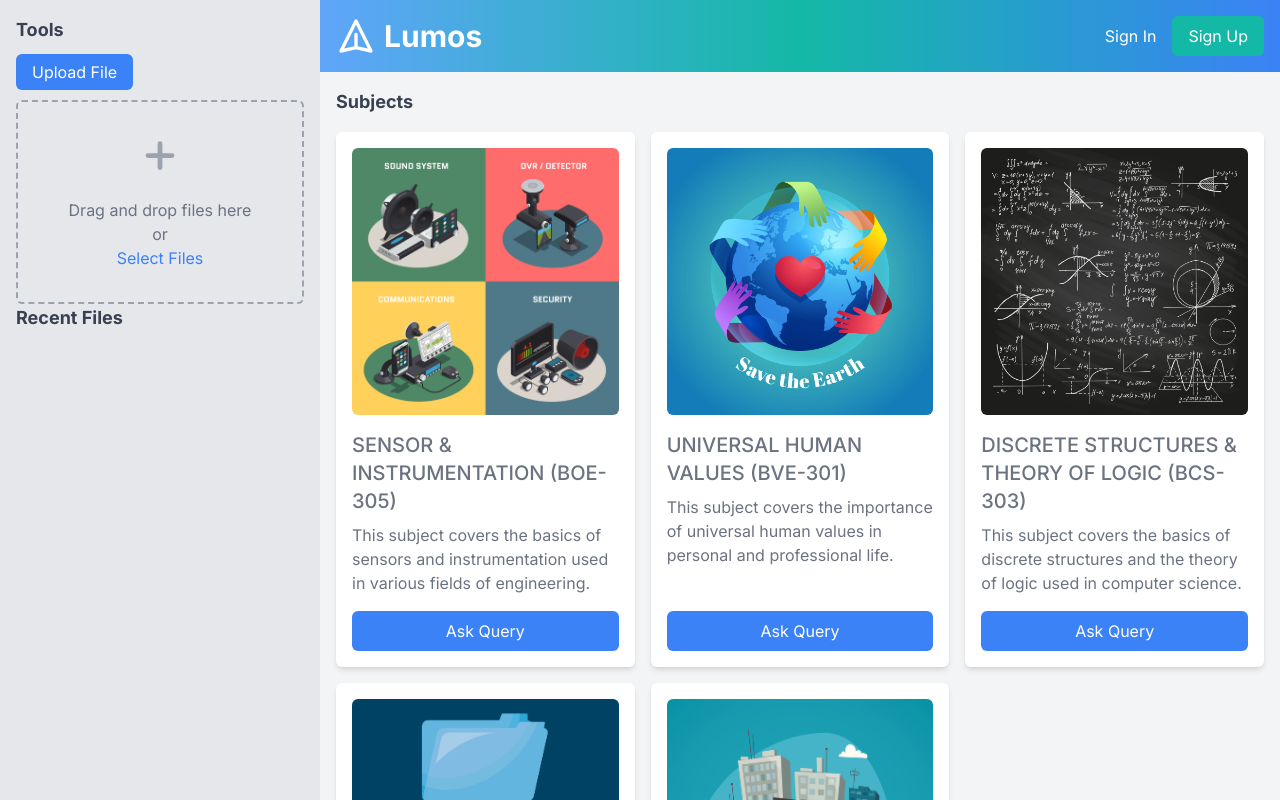
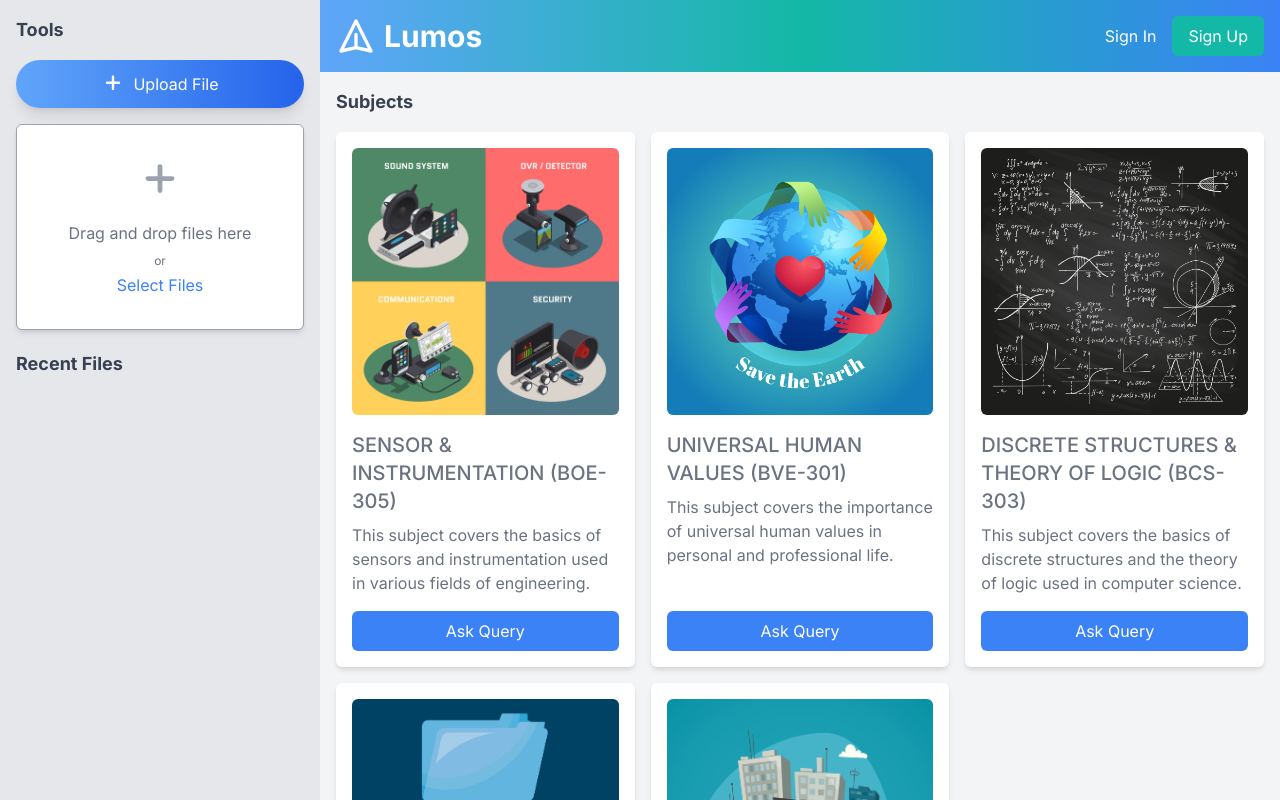
Before and after one commit to codecShivam/LUMOS_frontend, a Next.js app: page / in a window 1280 px wide. Shown: the top 800 px of the page. Built offline with nearby package versions, Linux system fonts and the light colour scheme.

Commit message:
improve leftSidebar styling

```diff
--- a/components/LeftSidebar.tsx
+++ b/components/LeftSidebar.tsx
@@ -34,7 +34,6 @@ export const LeftSidebar = () => {
     };
 
     const handleFileOpen = (fileUrl: string) => {
-        // Open the file using window.open
         window.open(fileUrl);
     };
 
@@ -44,8 +43,21 @@ export const LeftSidebar = () => {
             <div className="mb-4">
                 <label
                     htmlFor="file-input"
-                    className="bg-blue-500 text-white py-2 px-4 rounded-md w-full cursor-pointer"
+                    className="bg-gradient-to-r from-blue-400 to-blue-600 text-white py-3 px-6 rounded-full w-full cursor-pointer shadow-lg hover:from-blue-500 hover:to-blue-700 hover:text-white transition duration-300 flex items-center justify-center"
                 >
+
+                    <svg
+                        xmlns="http://www.w3.org/2000/svg"
+                        className="h-6 w-6 mr-2 text-white"
+                        viewBox="0 0 20 20"
+                        fill="currentColor"
+                    >
+                        <path
+                            fillRule="evenodd"
+                            d="M10 3a1 1 0 00-1 1v4H5a1 1 0 100 2h4v4a1 1 0 102 0v-4h4a1 1 0 100-2h-4V4a1 1 0 00-1-1z"
+                            clipRule="evenodd"
+                        />
+                    </svg>
                     Upload File
                 </label>
                 <input
@@ -56,8 +68,9 @@ export const LeftSidebar = () => {
                     onChange={handleFileSelect}
                 />
             </div>
+
             <div
-                className="border-2 border-dashed border-gray-400 rounded-md p-8 text-center"
+                className="border border-gray-400 rounded-md p-8 text-center bg-white shadow-md card"
                 onDragOver={handleDragOver}
                 onDrop={handleDrop}
             >
@@ -75,8 +88,8 @@ export const LeftSidebar = () => {
                                 clipRule="evenodd"
                             />
                         </svg>
-                        <p className="text-gray-500">Drag and drop files here</p>
-                        <p className="text-gray-500">or</p>
+                        <p className="text-gray-500 mb-2">Drag and drop files here</p>
+                        <p className="text-gray-500 text-xs mb-1">or</p>
                         <label
                             htmlFor="file-input"
                             className="text-blue-500 hover:underline cursor-pointer"
@@ -85,16 +98,15 @@ export const LeftSidebar = () => {
                         </label>
                     </div>
                 ) : (
-                    <ul>
+                    <ul className="grid gap-4">
                         {selectedFiles.map((file, index) => (
-                            <li key={index} className="mb-2">
-                                <a
-                                    href="#"
-                                    className="text-blue-500 hover:underline"
+                            <li key={index} className="flex justify-between items-center bg-blue-50 rounded-md p-3">
+                                <button
+                                    className="text-blue-500 hover:underline font-bold truncate"
                                     onClick={() => handleFileOpen(URL.createObjectURL(file))}
                                 >
                                     {file.name}
-                                </a>
+                                </button>
                                 <button
                                     className="ml-2 text-red-500 hover:underline"
                                     onClick={() => handleRemoveFile(file)}
@@ -106,16 +118,22 @@ export const LeftSidebar = () => {
                     </ul>
                 )}
             </div>
-            <h2 className="text-lg font-bold mb-4 text-gray-700">Recent Files</h2>
+
+
+            <h2 className="text-lg font-bold mb-4 mt-5 text-gray-700">Recent Files</h2>
             <ul>
                 {recentFiles.map((file, index) => (
                     <li key={index} className="mb-2">
-                        <a href="#" onClick={() => handleFileOpen(URL.createObjectURL(selectedFiles[index]))} className="text-blue-500 hover:underline">
+                        <button
+                            onClick={() => handleFileOpen(URL.createObjectURL(selectedFiles[index]))}
+                            className="text-blue-500 hover:underline truncate"
+                        >
                             {file}
-                        </a>
+                        </button>
                     </li>
                 ))}
             </ul>
         </div>
+
     );
 };
```
